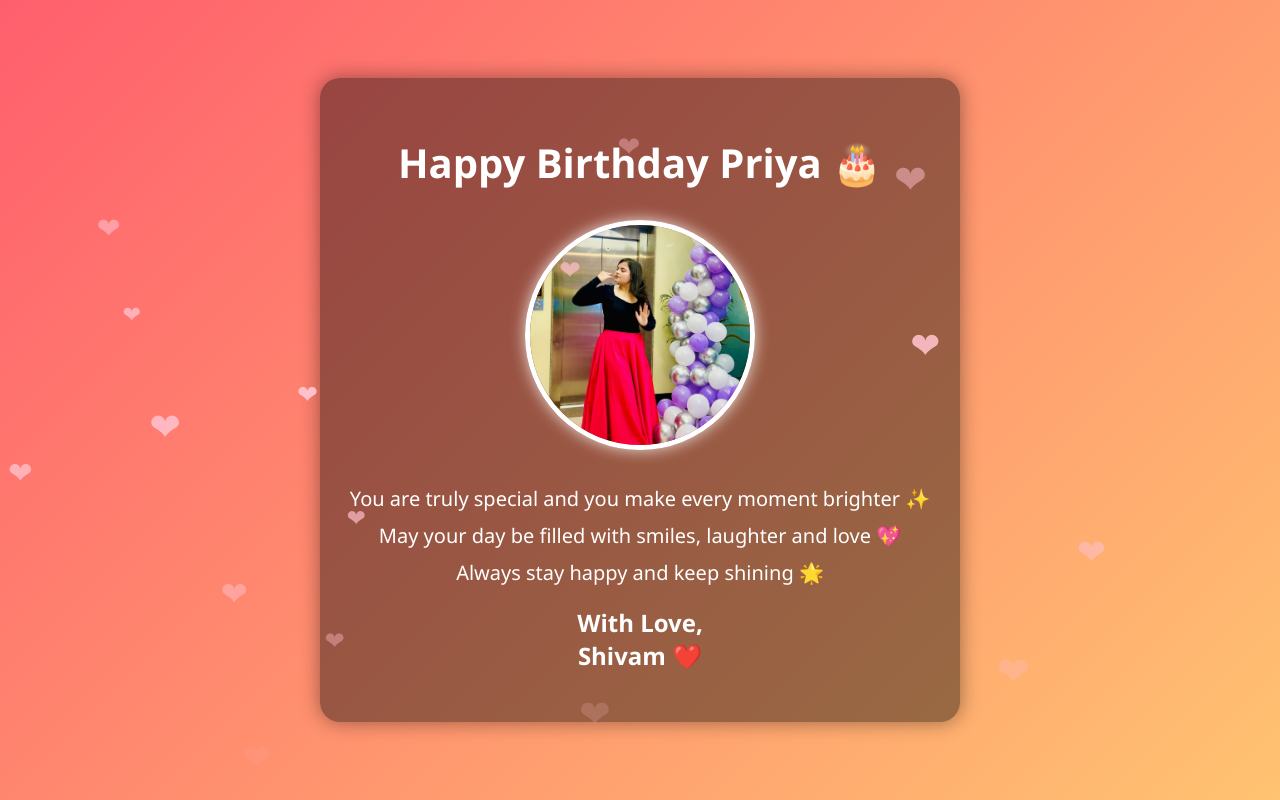
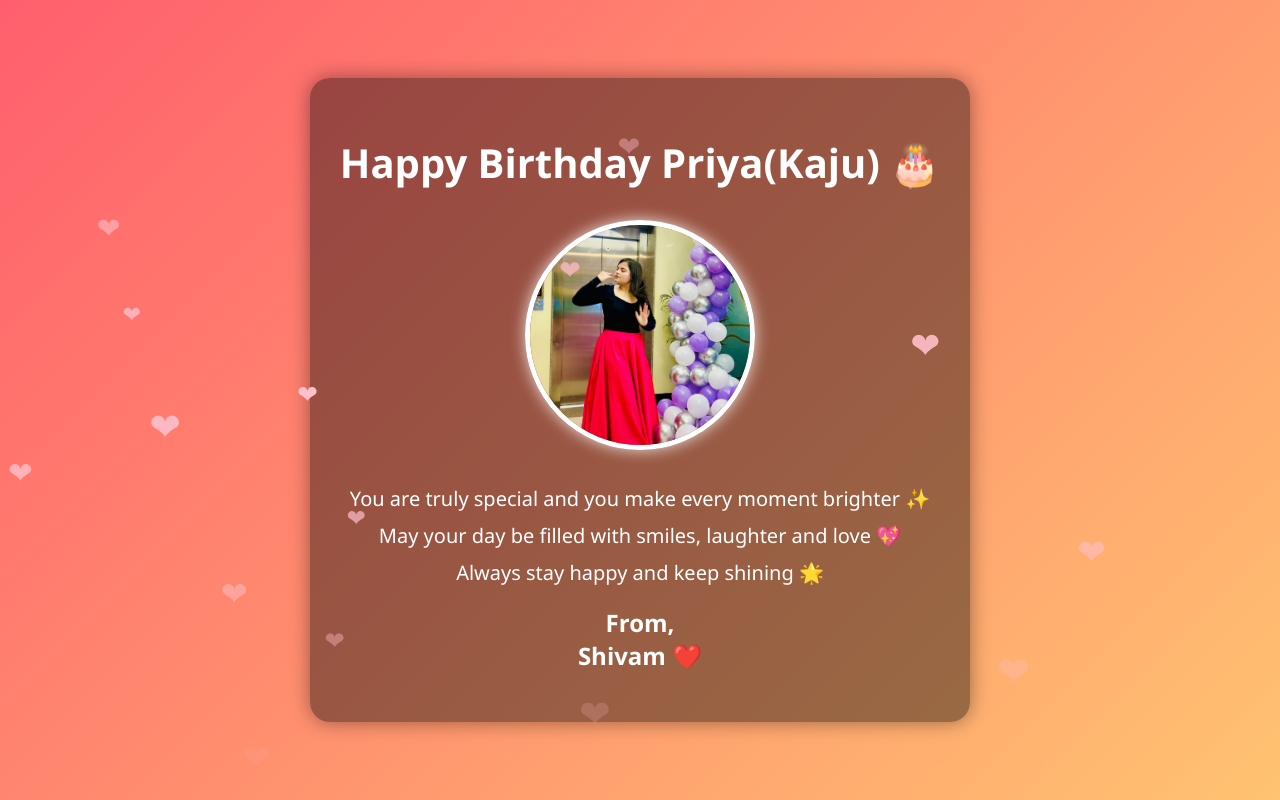
Before and after one commit to shivamin06-sys/Birthday, a plain HTML site: page index.html in a window 1280 px wide. Drawn offline with Linux system fonts and the light colour scheme.

Commit message:
Update index.html

```diff
--- a/index.html
+++ b/index.html
@@ -2,7 +2,7 @@
 <html lang="en">
 <head>
 <meta charset="UTF-8">
-<title>Happy Birthday Priya 🎉</title>
+<title>Happy Birthday Priya (Kaju) 🎉</title>
 
 <style>
 body{
@@ -69,7 +69,7 @@ animation:floatUp 6s linear infinite;
 <body>
 
 <div class="container">
-<h1>Happy Birthday Priya 🎂</h1>
+<h1>Happy Birthday Priya(Kaju) 🎂</h1>
 
 <img src="Priya.jpeg" class="photo">
 
@@ -77,7 +77,7 @@ animation:floatUp 6s linear infinite;
 <p>May your day be filled with smiles, laughter and love 💖</p>
 <p>Always stay happy and keep shining 🌟</p>
 
-<h2>With Love,<br>Shivam ❤️</h2>
+<h2>From,<br>Shivam ❤️</h2>
 </div>
 
 <script>
```
